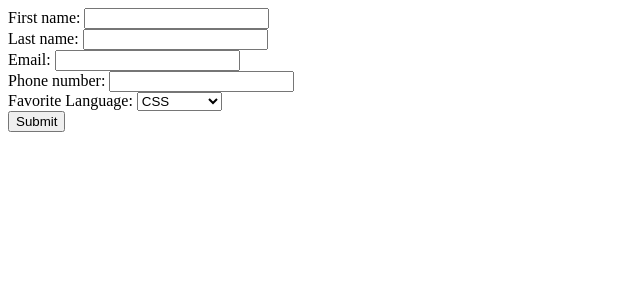
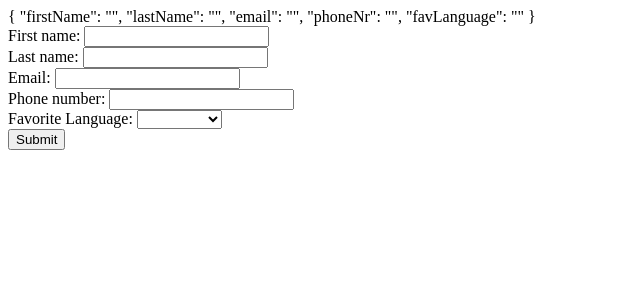
Before and after one commit to N-Kaplan/basic-angular-form, an Angular app in the folder friend-book/: page / in a window 1280 px wide. Shown: the top 300 px of the page, without its empty margins (0-640 px from the left). Built offline with nearby package versions, Linux system fonts and the light colour scheme.

Commit message:
ngForm, ngModel bind data to form

```diff
--- a/friend-book/src/app/app.component.html
+++ b/friend-book/src/app/app.component.html
@@ -1,21 +1,16 @@
+{{ formName.value | json }}
 
-<!--First name-->
-<!--Last name-->
-<!--Email-->
-<!--Phone number-->
-<!--Favourite language (html, css, js, php, ...), this will be a select with options-->
-
-<form>
+<form #formName="ngForm">
   <label for="firstName">First name: </label>
-  <input id="firstName" name="firstName" type="text"><br>
+  <input id="firstName" name="firstName" #inputName="ngModel" ngModel type="text"><br>
   <label for="lastName">Last name: </label>
-  <input id="lastName" name="lastName" type="text"><br>
+  <input id="lastName" name="lastName" #inputName="ngModel" ngModel type="text"><br>
   <label for="email">Email: </label>
-  <input id="email" name="email" type="text"><br>
+  <input id="email" name="email" #inputName="ngModel" ngModel type="text"><br>
   <label for="phoneNr">Phone number: </label>
-  <input id="phoneNr" name="phoneNr" type="text"><br>
+  <input id="phoneNr" name="phoneNr" #inputName="ngModel" ngModel type="text"><br>
   <label for="favLanguage">Favorite Language: </label>
-  <select id="favLanguage" name="favLanguage">
+  <select id="favLanguage" name="favLanguage" #inputName="ngModel" ngModel>
     <option *ngFor="let language of languages" value="{{language.value}}">{{language.name}}</option>
   </select><br>
   <button id="submit">Submit</button>
--- a/friend-book/src/app/app.component.ts
+++ b/friend-book/src/app/app.component.ts
@@ -1,6 +1,4 @@
 import { Component } from '@angular/core';
-
-
 
 @Component({
   selector: 'app-root',
@@ -9,7 +7,7 @@ import { Component } from '@angular/core';
 
 })
 export class AppComponent {
-  // title = 'friend-book';
+  title = 'friend-book';
   languages = [
     {value: 'css', name: 'CSS'},
     {value: 'html', name: 'HTML'},
--- a/friend-book/src/app/app.module.ts
+++ b/friend-book/src/app/app.module.ts
@@ -2,13 +2,16 @@ import { NgModule } from '@angular/core';
 import { BrowserModule } from '@angular/platform-browser';
 
 import { AppComponent } from './app.component';
+
+import { FormsModule } from '@angular/forms';
 
 @NgModule({
   declarations: [
     AppComponent
   ],
   imports: [
-    BrowserModule
+    BrowserModule,
+    FormsModule
   ],
   providers: [],
   bootstrap: [AppComponent]
```
Also changed, not shown: 1 other file (tests, documents, lock files or other folders).
